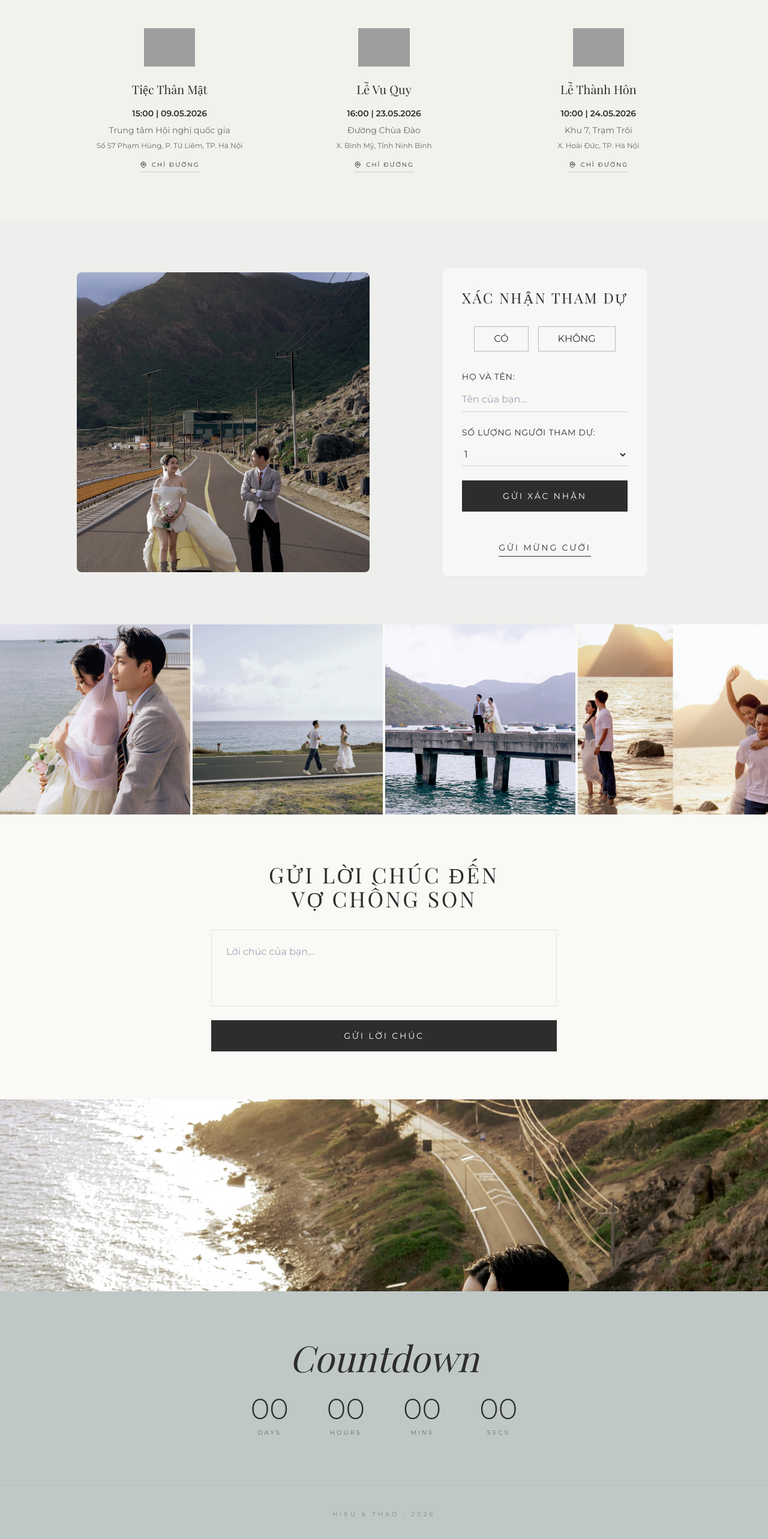
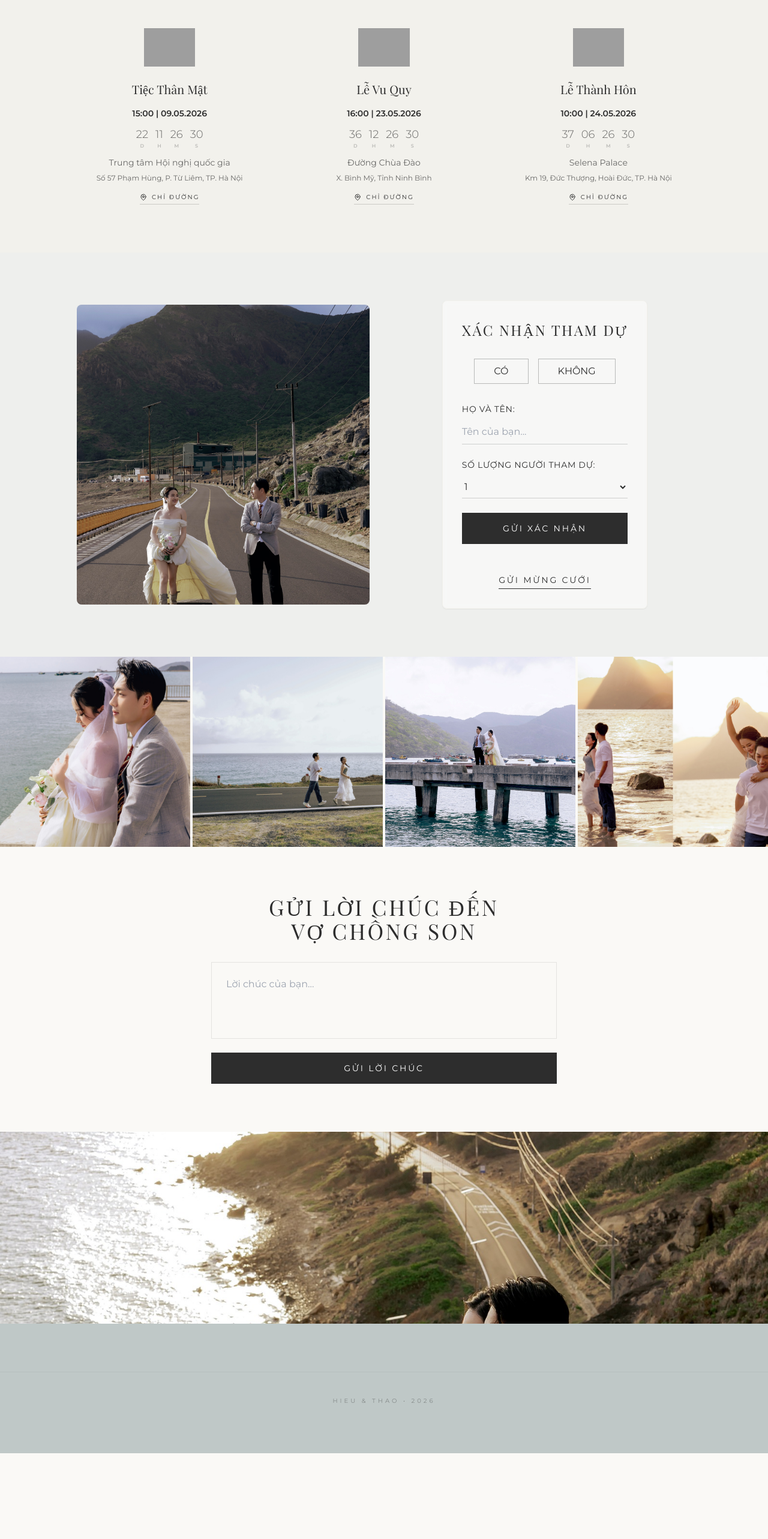
Before and after one commit to hieuthao268/wedding-page, a React (Vite) app: page / in a window 1280 px wide. Shown: the part 1211-3777 px from the top of the page at 60% size. After the commit the page ends 3634 px from the top, so only its background shows below. Built offline with nearby package versions, Linux system fonts and the light colour scheme; grey boxes are pictures that could not be loaded; a web font is replaced by a local one.

Commit message:
remove dist folder; update countdown

```diff
--- a/src/App.jsx
+++ b/src/App.jsx
@@ -3,6 +3,7 @@ import { motion } from 'framer-motion';
 import { MapPin, Calendar, Clock } from 'lucide-react';
 import MusicPlayer from './components/MusicPlayer';
 import RSVPForm from './components/RSVPForm';
+import EventCountdown from './components/EventCountdown';
 
 const Section = ({ children, className = "", fullWidth = false }) => (
   <section className={`py-20 ${fullWidth ? "" : "px-6"} ${className}`}>
@@ -90,6 +91,7 @@ function App() {
             {
               title: "Tiệc Thân Mật",
               time: "15:00 | 09.05.2026",
+              date: "2026-05-09T15:00:00",
               location: "Trung tâm Hội nghị quốc gia",
               address: "Số 57 Phạm Hùng, P. Từ Liêm, TP. Hà Nội",
               icon: "images/2d0b56e7e51cf11036ad8734bdb67e2d.png" // Placeholder for couple icon
@@ -97,6 +99,7 @@ function App() {
             {
               title: "Lễ Vu Quy",
               time: "16:00 | 23.05.2026",
+              date: "2026-05-23T16:00:00",
               location: "Đường Chùa Đào",
               address: "X. Bình Mỹ, Tỉnh Ninh Bình",
               icon: "images/2f13672c1495255380bc3c2815bea4b5.png" // Placeholder for bride icon
@@ -104,8 +107,9 @@ function App() {
             {
               title: "Lễ Thành Hôn",
               time: "10:00 | 24.05.2026",
-              location: "Khu 7, Trạm Trôi",
-              address: "X. Hoài Đức, TP. Hà Nội",
+              date: "2026-05-24T10:00:00",
+              location: "Selena Palace",
+              address: "Km 19, Đức Thượng, Hoài Đức, TP. Hà Nội",
               icon: "images/406d195be5380723a272647434a48d11.png" // Placeholder for flower icon
             }
           ].map((event, i) => (
@@ -123,6 +127,7 @@ function App() {
               <h3 className="text-xl font-medium">{event.title}</h3>
               <div className="space-y-2 text-sm text-charcoal/70">
                 <p className="font-semibold text-charcoal">{event.time}</p>
+                <EventCountdown targetDate={event.date} />
                 <p>{event.location}</p>
                 <p className="text-xs">{event.address}</p>
               </div>
@@ -185,16 +190,7 @@ function App() {
 
       {/* Footer */}
       <footer className="bg-sage py-20 text-center">
-        <h2 className="text-5xl md:text-6xl font-serif italic mb-8">Countdown</h2>
-        <div className="flex justify-center gap-8 md:gap-16">
-          {['DAYS', 'HOURS', 'MINS', 'SECS'].map((label, i) => (
-            <div key={i} className="space-y-2">
-              <span className="text-4xl md:text-5xl font-light">00</span>
-              <p className="text-[10px] tracking-[0.3em] uppercase opacity-60">{label}</p>
-            </div>
-          ))}
-        </div>
-        <div className="mt-20 pt-10 border-t border-charcoal/5">
+        <div className="pt-10 border-t border-charcoal/5">
           <p className="text-[10px] tracking-[0.4em] uppercase opacity-40">
             Hieu & Thao • 2026
           </p>
--- /dev/null
+++ b/src/components/EventCountdown.jsx
@@ -0,0 +1,56 @@
+import React, { useState, useEffect } from 'react';
+
+const EventCountdown = ({ targetDate }) => {
+  const [timeLeft, setTimeLeft] = useState({
+    days: 0,
+    hours: 0,
+    minutes: 0,
+    seconds: 0,
+    isOver: false
+  });
+
+  useEffect(() => {
+    const timer = setInterval(() => {
+      const now = new Date().getTime();
+      const distance = new Date(targetDate).getTime() - now;
+
+      if (distance < 0) {
+        setTimeLeft({ ...timeLeft, isOver: true });
+        clearInterval(timer);
+        return;
+      }
+
+      setTimeLeft({
+        days: Math.floor(distance / (1000 * 60 * 60 * 24)),
+        hours: Math.floor((distance % (1000 * 60 * 60 * 24)) / (1000 * 60 * 60)),
+        minutes: Math.floor((distance % (1000 * 60 * 60)) / (1000 * 60)),
+        seconds: Math.floor((distance % (1000 * 60)) / 1000),
+        isOver: false
+      });
+    }, 1000);
+
+    return () => clearInterval(timer);
+  }, [targetDate]);
+
+  if (timeLeft.isOver) {
+    return <div className="text-[10px] tracking-widest text-sage-dark uppercase font-semibold">Đang diễn ra / Đã kết thúc</div>;
+  }
+
+  return (
+    <div className="flex justify-center gap-3 pt-2">
+      {[
+        { label: 'D', value: timeLeft.days },
+        { label: 'H', value: timeLeft.hours },
+        { label: 'M', value: timeLeft.minutes },
+        { label: 'S', value: timeLeft.seconds },
+      ].map((unit, i) => (
+        <div key={i} className="flex flex-col items-center">
+          <span className="text-lg font-light leading-none">{unit.value.toString().padStart(2, '0')}</span>
+          <span className="text-[8px] opacity-40 font-bold">{unit.label}</span>
+        </div>
+      ))}
+    </div>
+  );
+};
+
+export default EventCountdown;
```
Also changed, not shown: 20 other files (tests, documents, lock files or other folders).
